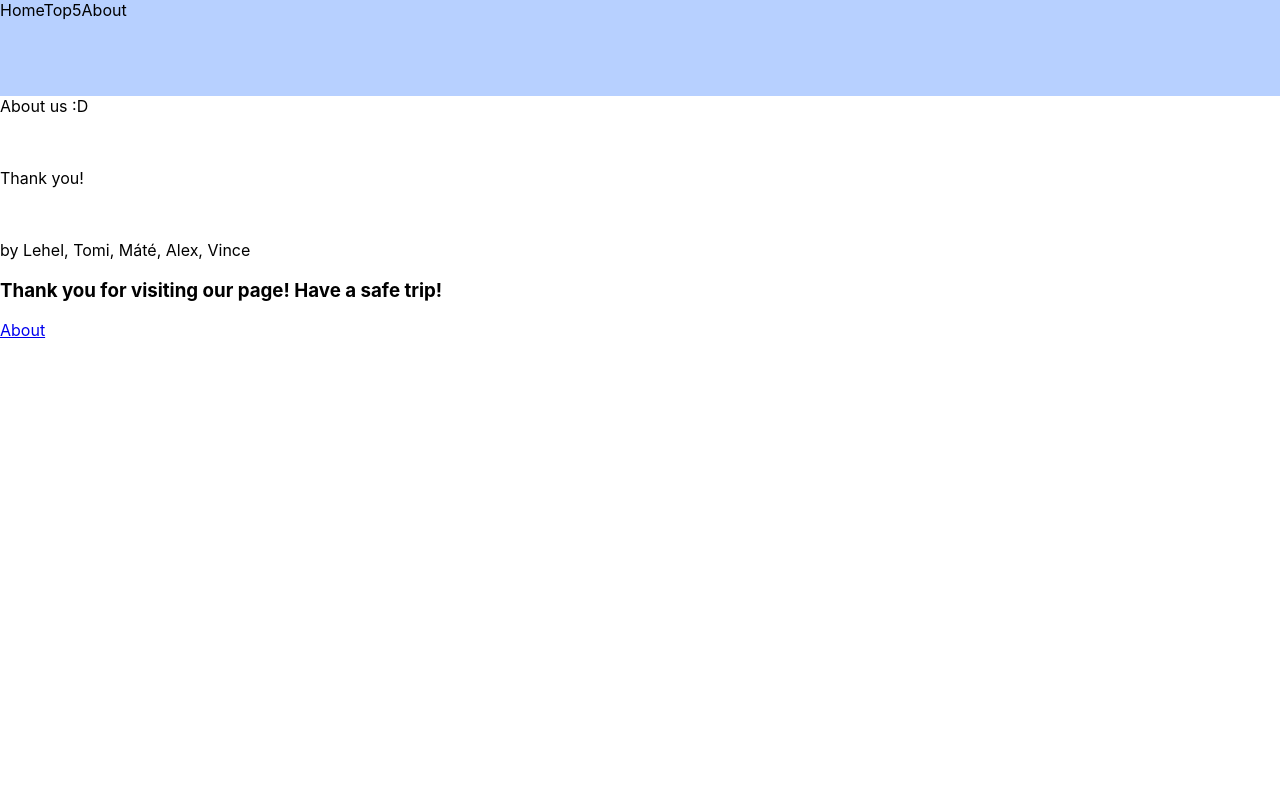
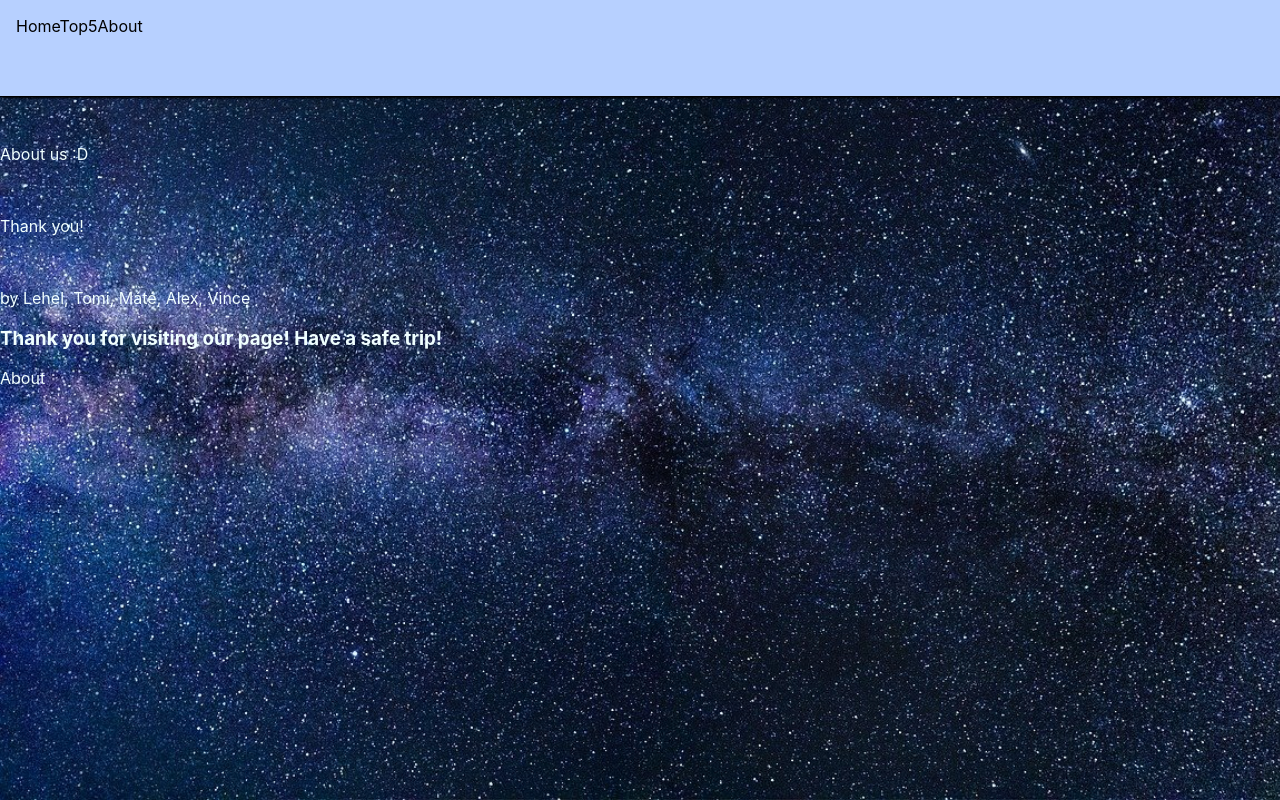
Before and after one commit to MarkonLehel/gttg-frontend, a React (Create React App) app: page /about in a window 1280 px wide. Built offline with nearby package versions, Linux system fonts and the light colour scheme; no server answers.

Commit message:
style main page

```diff
--- a/src/App.css
+++ b/src/App.css
@@ -13,14 +13,31 @@
   }
 }
 
+html {
+  color: azure;
+}
+
+body {
+  background: url('./img/background.jpeg');
+  background-attachment: fixed;
+  background-repeat: no-repeat;
+  background-size: cover;
+}
+
+a {
+  text-decoration: none;
+  color: azure;
+}
 
 #header {
   position: fixed;
   top: 0;
   width: 100%;
-  height: 6rem;
+  height: 4rem;
   background-color: rgb(183, 208, 255);
-
+  border-bottom: 1px solid black;
+  box-shadow: #000 2px 1px 2px;
+  padding: 1rem;
 }
 
 #header a {
@@ -32,4 +49,23 @@
   margin-top: 6rem;
 }
 
-#content {}
+#content {
+  padding-top: 2rem;
+}
+
+#planets {
+  display: grid;
+  grid-template-columns: 1fr 1fr 1fr;
+}
+
+.planet {
+  color: #000;
+  background: rgb(183, 208, 255);
+  display: flex;
+  flex-direction: column;
+  border: 1px solid;
+  margin: 1rem;
+  padding: 1rem;
+  border-radius: 10px;
+  box-shadow: #000 1px 1px 2px;
+}
--- a/src/components/Planet.js
+++ b/src/components/Planet.js
@@ -3,7 +3,8 @@ import React from 'react'
 const Planet = props => {
     return (
         <div className="planet">
-            <h1>{props.planet.race}</h1>
+            <h2>{props.planet.planetName}</h2>
+            <p>{props.planet.planetDescription}</p><span>{props.planet.population} people</span>
         </div>
     )
 }
--- a/src/components/PlanetList.js
+++ b/src/components/PlanetList.js
@@ -10,6 +10,9 @@ const PlanetList = props => {
             {planets && planets.map(planet =>
                 <Planet planet={planet} key={planet.planetDataID}/>
             )}
+            {planets && planets.map(planet =>
+                <Planet planet={planet} key={planet.planetDataID}/>
+            )}
         </div>
     )
 }
```
Also changed, not shown: src/img/background.jpeg (added), 1 other file (tests, documents, lock files or other folders).
